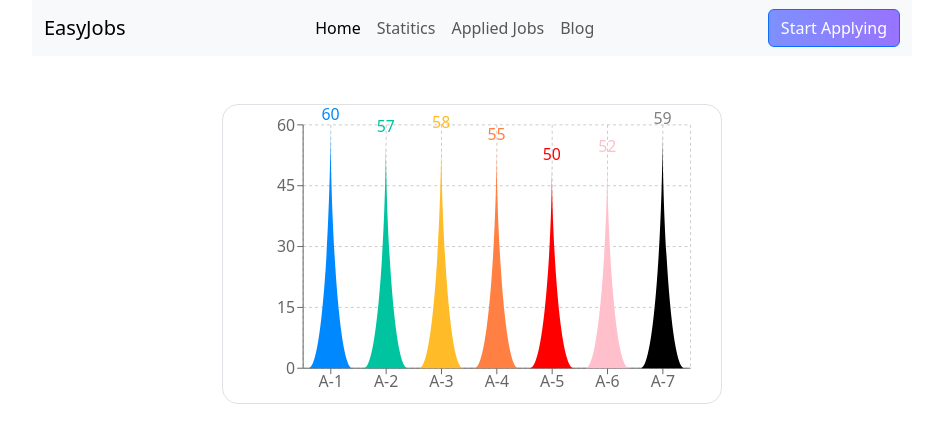
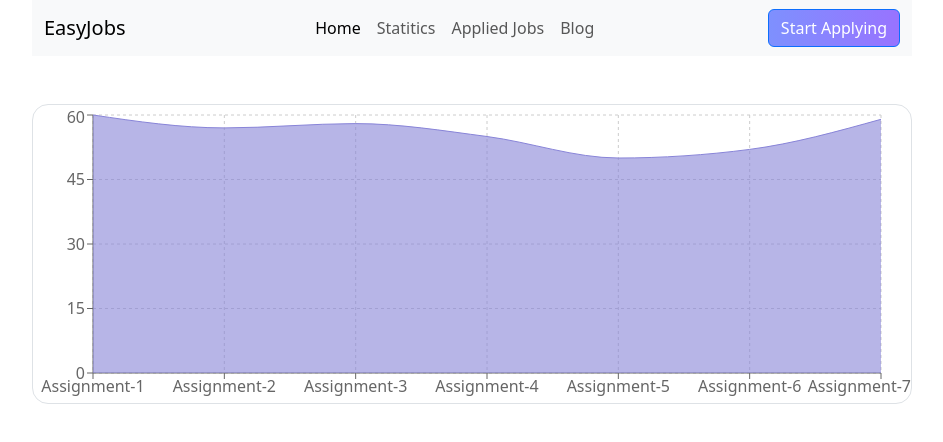
Before and after one commit to Arefin994/easy-jobs-web, a React (Vite) app: page /statistics in a window 1280 px wide. Shown: the top 442 px of the page, without its empty margins (168-1111 px from the left). Built offline with nearby package versions, Linux system fonts and the light colour scheme.

Commit message:
Assignment-9 Done! Alhamdulillah ^__^

```diff
--- /dev/null
+++ b/src/components/Error/Error.css
@@ -0,0 +1,40 @@
+.error-container {
+    display: flex;
+    flex-direction: column;
+    align-items: center;
+    justify-content: center;
+    height: 100vh;
+    background-color: #f5f5f5;
+  }
+
+  .error-heading {
+    font-size: 6rem;
+    margin-bottom: 2rem;
+    color: #ff6b6b;
+  }
+
+  .error-message {
+    font-size: 2rem;
+    margin-bottom: 2rem;
+    color: #333;
+  }
+
+  .error-image {
+    width: 50%;
+    margin-bottom: 2rem;
+  }
+
+  .error-button {
+    padding: 1rem 2rem;
+    font-size: 1.5rem;
+    background-color: #ff6b6b;
+    color: #fff;
+    border: none;
+    border-radius: 5px;
+    cursor: pointer;
+    transition: all 0.3s ease-in-out;
+  }
+
+  .error-button:hover {
+    background-color: #ff4f4f;
+  }
--- /dev/null
+++ b/src/components/Error/Error.jsx
@@ -0,0 +1,12 @@
+import React from 'react';
+import './Error.css'
+const Error = () => {
+  return (
+    <div className="error-container">
+      <h1 className="error-heading">Oops!</h1>
+      <p className="error-message">We couldn't find the page you were looking for.</p>
+    </div>
+  );
+};
+
+export default Error;
--- a/src/components/JobCats/JobCats.jsx
+++ b/src/components/JobCats/JobCats.jsx
@@ -4,7 +4,7 @@ const JobCats = () => {
     const [jobCats, setJobCats] = useState([]);
 
     useEffect(() => {
-        fetch('/public/job-cats.json')
+        fetch('/jobCats.json')
             .then(response => response.json())
             .then(data => setJobCats(data.categories));
     }, []);
--- a/src/components/Statistics/Statistics.jsx
+++ b/src/components/Statistics/Statistics.jsx
@@ -1,90 +1,75 @@
-import React from 'react';
-import { BarChart, Bar, Cell, XAxis, YAxis, CartesianGrid } from 'recharts';
-
-const colors = ['#0088FE', '#00C49F', '#FFBB28', '#FF8042', 'red', 'pink'];
+import React, { PureComponent } from 'react';
+import { AreaChart, Area, XAxis, YAxis, CartesianGrid, Tooltip, ResponsiveContainer } from 'recharts';
 
 const data = [
   {
-    name: 'A-1',
+    name: 'Assignment-1',
     uv: 60,
     pv: 2400,
     amt: 2400,
   },
   {
-    name: 'A-2',
+    name: 'Assignment-2',
     uv: 57,
     pv: 1398,
     amt: 2210,
   },
   {
-    name: 'A-3',
+    name: 'Assignment-3',
     uv: 58,
     pv: 9800,
     amt: 2290,
   },
   {
-    name: 'A-4',
+    name: 'Assignment-4',
     uv: 55,
     pv: 3908,
     amt: 2000,
   },
   {
-    name: 'A-5',
+    name: 'Assignment-5',
     uv: 50,
     pv: 4800,
     amt: 2181,
   },
   {
-    name: 'A-6',
+    name: 'Assignment-6',
     uv: 52,
     pv: 3800,
     amt: 2500,
   },
   {
-    name: 'A-7',
+    name: 'Assignment-7',
     uv: 59,
     pv: 4300,
     amt: 2100,
   },
 ];
 
-const getPath = (x, y, width, height) => {
-  return `M${x},${y + height}C${x + width / 3},${y + height} ${x + width / 2},${y + height / 3}
-  ${x + width / 2}, ${y}
-  C${x + width / 2},${y + height / 3} ${x + (2 * width) / 3},${y + height} ${x + width}, ${y + height}
-  Z`;
-};
+export default class Example extends PureComponent {
+  static demoUrl = 'https://codesandbox.io/s/area-chart-in-responsive-container-e6dx0';
 
-const TriangleBar = (props) => {
-  const { fill, x, y, width, height } = props;
-
-  return <path d={getPath(x, y, width, height)} stroke="none" fill={fill} />;
-};
-
-export default function Statistics() {
+  render() {
     return (
-
-    <BarChart className='mx-auto  m-5 border rounded-4'
-      width={500}
-      height={300}
+      <div className='mx-auto  m-5 border rounded-4' style={{ width: '100%', height: 300 }}>
+        <ResponsiveContainer>
+          <AreaChart
             data={data}
             margin={{
-        top: 20,
+              top: 10,
               right: 30,
-        left: 20,
-        bottom: 5,
+              left: 0,
+              bottom: 0,
             }}
           >
             <CartesianGrid strokeDasharray="3 3" />
             <XAxis dataKey="name" />
             <YAxis />
-      <Bar dataKey="uv" fill="#8884d8" shape={<TriangleBar />} label={{ position: 'top' }}>
-        {data.map((entry, index) => (
-          <Cell key={`cell-${index}`} fill={colors[index % 20]} />
-        ))}
-      </Bar>
-    </BarChart>
+            <Tooltip />
+            <Area type="monotone" dataKey="uv" stroke="#8884d8" fill="#8884d8" />
+          </AreaChart>
+        </ResponsiveContainer>
+      </div>
     );
   }
-
-Statistics.demoUrl = 'https://codesandbox.io/s/bar-chart-with-customized-shape-dusth';
+}
--- a/src/main.jsx
+++ b/src/main.jsx
@@ -12,6 +12,7 @@ import AppliedJobs from './components/AppliedJobs/AppliedJobs';
 import Blog from './components/Blog/Blog';
 import App from './App';
 import ShowDetails from './components/ShowDetails/ShowDetails';
+import Error from './components/Error/Error';
 
 const router = createBrowserRouter([
   {
@@ -37,6 +38,10 @@ const router = createBrowserRouter([
       {
         path: '/jobDetails',
         element: <ShowDetails></ShowDetails>
+      },
+      {
+        path: '*',
+        element: <Error></Error>
       }
     ]
   },
```
Also changed, not shown: public/jobCats.json (renamed from public/job-cats.json), 1 other file (tests, documents, lock files or other folders). Lines whose indentation alone changed are shown as unchanged.
